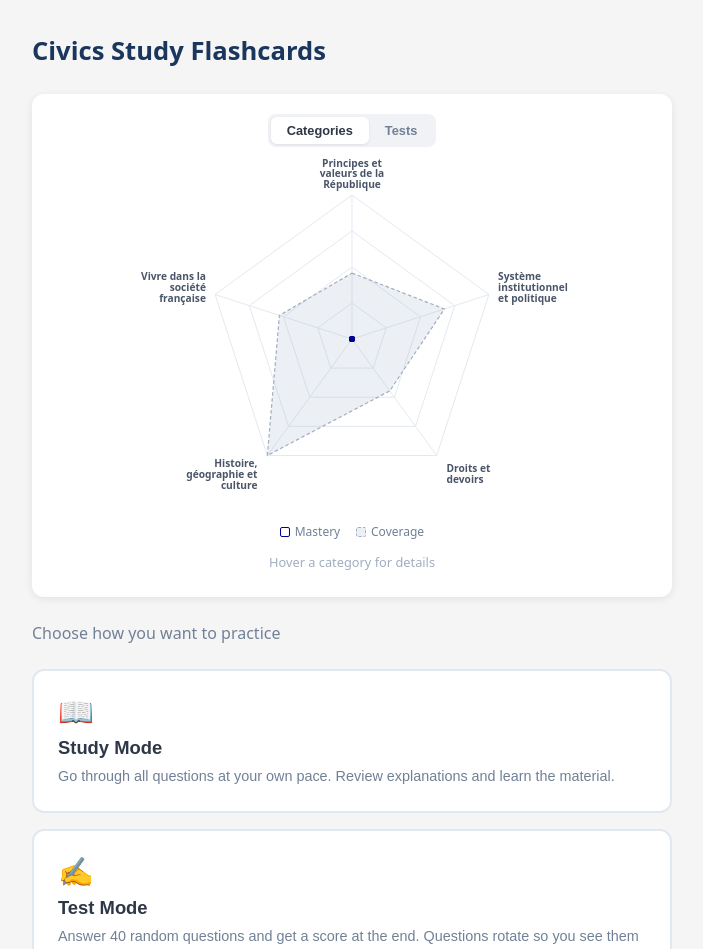
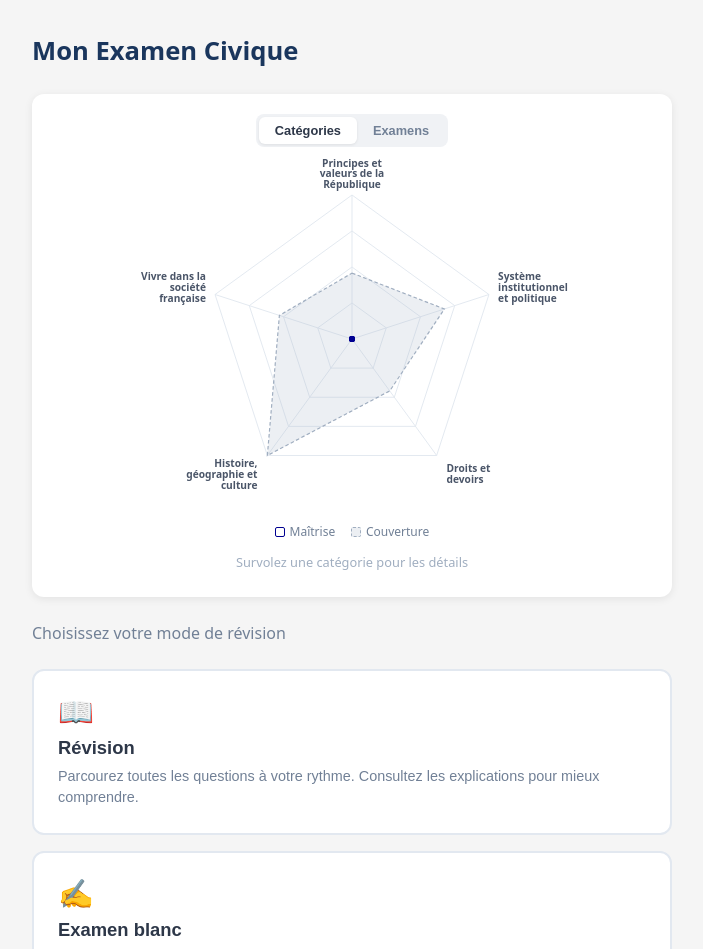
Before and after one commit to bmak91/civics, a React (Vite) app: page / in a window 1280 px wide. Shown: the top 949 px of the page, without its empty margins (288-991 px from the left). Built offline with nearby package versions, Linux system fonts and the light colour scheme.

Commit message:
Translate UI to French
Rename title to "Mon Examen Civique", set lang="fr", and translate all
user-facing strings across Home, Stats, TestStats, and RadarChart components.
Date formatting now uses fr-FR locale.

Co-Authored-By: Claude Opus 4.6 <noreply@anthropic.com>

```diff
--- a/index.html
+++ b/index.html
@@ -1,10 +1,10 @@
 <!doctype html>
-<html lang="en">
+<html lang="fr">
   <head>
     <meta charset="UTF-8" />
     <link rel="icon" type="image/svg+xml" href="/vite.svg" />
     <meta name="viewport" content="width=device-width, initial-scale=1.0" />
-    <title>Civics Study Flashcards</title>
+    <title>Mon Examen Civique</title>
   </head>
   <body>
     <div id="root"></div>
--- a/src/App.jsx
+++ b/src/App.jsx
@@ -92,7 +92,7 @@ export default function App() {
 
   return (
     <div className="app">
-      <h1>Civics Study Flashcards</h1>
+      <h1>Mon Examen Civique</h1>
       <Routes>
         <Route path="/" element={<Home onSelectMode={handleSelectMode} />} />
         <Route
--- a/src/components/Home.jsx
+++ b/src/components/Home.jsx
@@ -41,7 +41,7 @@ export default function Home({ onSelectMode }) {
   const [sessions, setSessions] = useState(() => getTestSessions());
 
   function handleReset() {
-    if (window.confirm("Reset all stats? This will clear all attempt history and test sessions.")) {
+    if (window.confirm("Réinitialiser toutes les statistiques ? Cela effacera tout l'historique.")) {
       resetAllStats();
       setStats(computeCategoryStats());
       setSessions(getTestSessions());
@@ -63,17 +63,17 @@ export default function Home({ onSelectMode }) {
     <div className="home">
       <Stats categories={radarCategories} sessions={sessions} categoryOf={categoryOf} onReset={hasStats ? handleReset : null} />
 
-      <p className="home-subtitle">Choose how you want to practice</p>
+      <p className="home-subtitle">Choisissez votre mode de révision</p>
       <div className="mode-cards">
         <button className="mode-card" onClick={() => onSelectMode("study")}>
           <div className="mode-icon">📖</div>
-          <h2>Study Mode</h2>
-          <p>Go through all questions at your own pace. Review explanations and learn the material.</p>
+          <h2>Révision</h2>
+          <p>Parcourez toutes les questions à votre rythme. Consultez les explications pour mieux comprendre.</p>
         </button>
         <button className="mode-card" onClick={() => onSelectMode("test")}>
           <div className="mode-icon">✍️</div>
-          <h2>Test Mode</h2>
-          <p>Answer 40 random questions and get a score at the end. Questions rotate so you see them all over time.</p>
+          <h2>Examen blanc</h2>
+          <p>Répondez à 40 questions aléatoires et obtenez un score. Les questions changent à chaque session.</p>
         </button>
       </div>
     </div>
--- a/src/components/RadarChart.jsx
+++ b/src/components/RadarChart.jsx
@@ -175,8 +175,8 @@ export default function RadarChart({ categories }) {
         </svg>
       </div>
       <div className="radar-legend-inline">
-        <span className="radar-legend-swatch"><span className="radar-swatch-box" style={{ background: "#fff", border: "1.5px solid #000091" }} /> Mastery</span>
-        <span className="radar-legend-swatch"><span className="radar-swatch-box" style={{ background: "rgba(160,174,192,0.2)", border: "1.5px dashed #a0aec0" }} /> Coverage</span>
+        <span className="radar-legend-swatch"><span className="radar-swatch-box" style={{ background: "#fff", border: "1.5px solid #000091" }} /> Maîtrise</span>
+        <span className="radar-legend-swatch"><span className="radar-swatch-box" style={{ background: "rgba(160,174,192,0.2)", border: "1.5px dashed #a0aec0" }} /> Couverture</span>
       </div>
       <div className="radar-tooltip-area">
         {hoveredCat ? (
@@ -184,11 +184,11 @@ export default function RadarChart({ categories }) {
             <span className="radar-tooltip-dot" style={{ background: getColor(hoveredCat.pct) }} />
             <strong>{hoveredCat.label}</strong>
             <span className="radar-tooltip-detail">
-              {hoveredCat.pct}% correct &middot; {hoveredCat.attempted}/{hoveredCat.total} seen
+              {hoveredCat.pct}% correct &middot; {hoveredCat.attempted}/{hoveredCat.total} vues
             </span>
           </p>
         ) : (
-          <p className="radar-tooltip radar-tooltip-hint">Hover a category for details</p>
+          <p className="radar-tooltip radar-tooltip-hint">Survolez une catégorie pour les détails</p>
         )}
       </div>
     </>
--- a/src/components/Stats.jsx
+++ b/src/components/Stats.jsx
@@ -13,18 +13,18 @@ export default function Stats({ categories, sessions, categoryOf, onReset }) {
             className={`stats-tab${activeTab === "categories" ? " active" : ""}`}
             onClick={() => setActiveTab("categories")}
           >
-            Categories
+            Catégories
           </button>
           <button
             className={`stats-tab${activeTab === "tests" ? " active" : ""}`}
             onClick={() => setActiveTab("tests")}
           >
-            Tests
+            Examens
           </button>
         </div>
         {onReset && (
           <button className="reset-stats-btn" onClick={onReset}>
-            Reset
+            Réinitialiser
           </button>
         )}
       </div>
--- a/src/components/TestStats.jsx
+++ b/src/components/TestStats.jsx
@@ -7,7 +7,7 @@ function getColor(pct) {
 }
 
 function formatDate(ts) {
-  return new Date(ts).toLocaleDateString(undefined, { month: "short", day: "numeric", year: "numeric" });
+  return new Date(ts).toLocaleDateString("fr-FR", { month: "short", day: "numeric", year: "numeric" });
 }
 
 function formatDuration(ms) {
@@ -35,7 +35,7 @@ export default function TestStats({ sessions, categoryOf }) {
   if (allSessions.length === 0) {
     return (
       <div className="test-stats">
-        <p className="test-stats-empty">No tests yet</p>
+        <p className="test-stats-empty">Aucun examen pour l'instant</p>
       </div>
     );
   }
@@ -45,20 +45,20 @@ export default function TestStats({ sessions, categoryOf }) {
       <div className="test-stats-summary">
         <div className="test-stat-box">
           <span className="test-stat-value">{completedSessions.length}</span>
-          <span className="test-stat-label">Completed</span>
+          <span className="test-stat-label">Terminés</span>
         </div>
         <div className="test-stat-box">
           <span className="test-stat-value">{avgScore}%</span>
-          <span className="test-stat-label">Average</span>
+          <span className="test-stat-label">Moyenne</span>
         </div>
         <div className="test-stat-box">
           <span className="test-stat-value">{bestScore}%</span>
-          <span className="test-stat-label">Best</span>
+          <span className="test-stat-label">Meilleur</span>
         </div>
         {avgDuration && (
           <div className="test-stat-box">
             <span className="test-stat-value">{avgDuration}</span>
-            <span className="test-stat-label">Avg Time</span>
+            <span className="test-stat-label">Temps moy.</span>
           </div>
         )}
       </div>
@@ -91,7 +91,7 @@ export default function TestStats({ sessions, categoryOf }) {
                     <span className="test-session-pct" style={{ color: getColor(pct) }}>{pct}%</span>
                   </>
                 ) : (
-                  <span className="test-session-pct test-session-incomplete">In progress</span>
+                  <span className="test-session-pct test-session-incomplete">En cours</span>
                 )}
               </div>
               {catTotal > 0 && (
```
